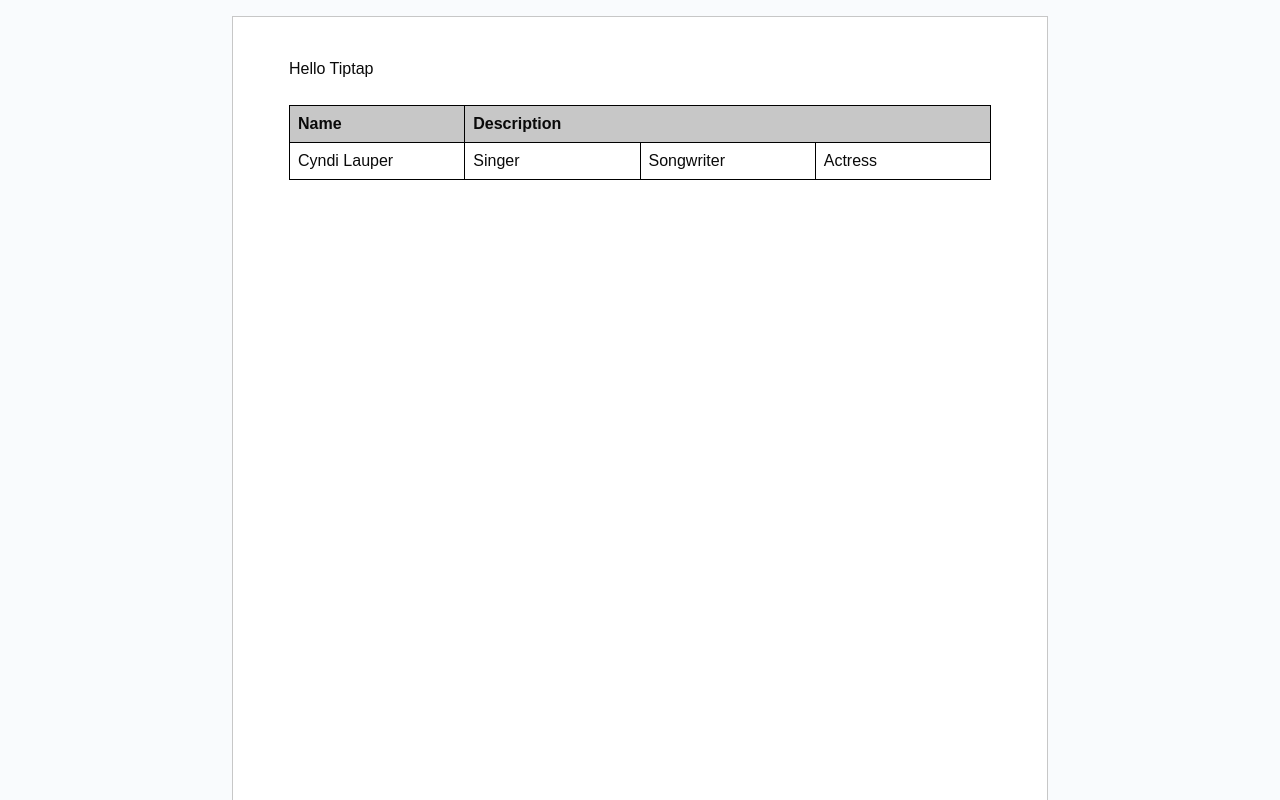
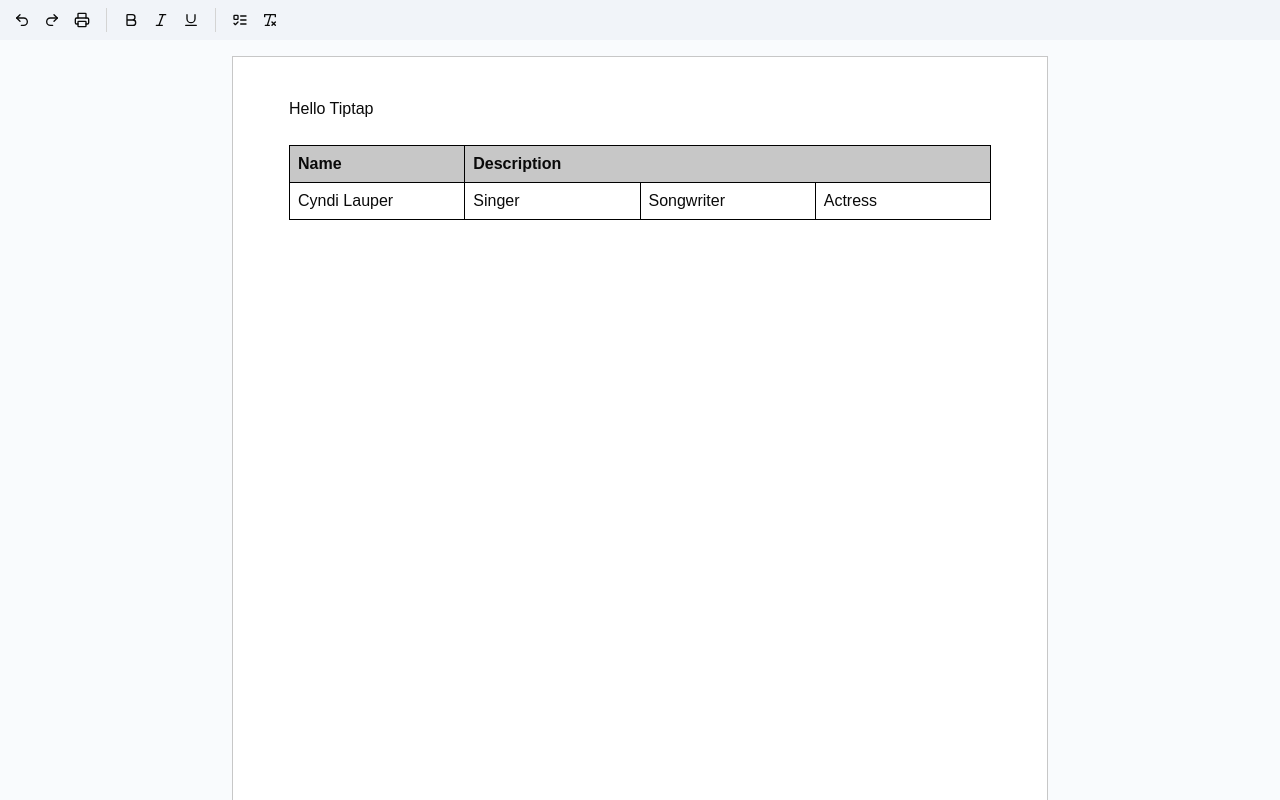
Before and after one commit to kexiZeroing/docs-clone, a Next.js app: page /documents/1 in a window 1280 px wide. Shown: the top 800 px of the page. Built offline with nearby package versions, Linux system fonts and the light colour scheme.

Commit message:
add toolbar and editor functionality

```diff
--- a/package.json
+++ b/package.json
@@ -9,6 +9,7 @@
     "lint": "next lint"
   },
   "dependencies": {
+    "@radix-ui/react-separator": "^1.1.1",
     "@radix-ui/react-slot": "^1.1.1",
     "@tiptap/extension-image": "^2.11.0",
     "@tiptap/extension-table": "^2.11.0",
@@ -17,6 +18,7 @@
     "@tiptap/extension-table-row": "^2.11.0",
     "@tiptap/extension-task-item": "^2.11.0",
     "@tiptap/extension-task-list": "^2.11.0",
+    "@tiptap/extension-underline": "^2.11.0",
     "@tiptap/pm": "^2.11.0",
     "@tiptap/react": "^2.11.0",
     "@tiptap/starter-kit": "^2.11.0",
@@ -27,7 +29,8 @@
     "react": "^19.0.0",
     "react-dom": "^19.0.0",
     "tailwind-merge": "^2.6.0",
-    "tailwindcss-animate": "^1.0.7"
+    "tailwindcss-animate": "^1.0.7",
+    "zustand": "^5.0.2"
   },
   "devDependencies": {
     "@eslint/eslintrc": "^3",
--- a/src/app/documents/[documentId]/editor.tsx
+++ b/src/app/documents/[documentId]/editor.tsx
@@ -1,17 +1,22 @@
-'use client'
+'use client';
 
 // https://tiptap.dev/docs/editor/getting-started/install/nextjs
-import { useEditor, EditorContent } from '@tiptap/react'
-import StarterKit from '@tiptap/starter-kit'
-import TaskItem from '@tiptap/extension-task-item'
-import TaskList from '@tiptap/extension-task-list'
-import Table from '@tiptap/extension-table'
-import TableCell from '@tiptap/extension-table-cell'
-import TableHeader from '@tiptap/extension-table-header'
-import TableRow from '@tiptap/extension-table-row'
-import Image from '@tiptap/extension-image'
+import { useEditor, EditorContent } from '@tiptap/react';
+import StarterKit from '@tiptap/starter-kit';
+import TaskItem from '@tiptap/extension-task-item';
+import TaskList from '@tiptap/extension-task-list';
+import Table from '@tiptap/extension-table';
+import TableCell from '@tiptap/extension-table-cell';
+import TableHeader from '@tiptap/extension-table-header';
+import TableRow from '@tiptap/extension-table-row';
+import Image from '@tiptap/extension-image';
+import Underline from '@tiptap/extension-underline';
+
+import { useEditorStore } from '@/store/use-editor-store';
 
 export const Editor = () => {
+  const { setEditor } = useEditorStore();
+
   const editor = useEditor({
     editorProps: {
       attributes: {
@@ -19,6 +24,28 @@ export const Editor = () => {
         class: "focus: outline-none bg-white border border-[#C7C7C7] flex flex-col min-h-[1054px] w-[816px] py-10 pr-14 cursor-text",
         style: "padding-left: 56px; padding-right: 56px;",
       }
+    },
+    onCreate: ({ editor }) => {
+      setEditor(editor);
+    },
+    onDestroy: () => {
+      setEditor(null);
+    },
+    // To make sure the toolbar will be updated with the editor state
+    onUpdate: ({ editor }) => {
+      setEditor(editor);
+    },
+    onSelectionUpdate: ({ editor }) => {
+      setEditor(editor);
+    },
+    onTransaction: ({ editor }) => {
+      setEditor(editor);
+    },
+    onFocus: ({ editor }) => {
+      setEditor(editor);
+    },
+    onBlur: ({ editor }) => {
+      setEditor(editor);
     },
     // https://tiptap.dev/docs/editor/extensions/functionality/starterkit
     extensions: [
@@ -34,6 +61,7 @@ export const Editor = () => {
       TableHeader,
       TableCell,
       Image,
+      Underline,
     ],
     content: `
         <p>Hello Tiptap</p>
@@ -53,7 +81,7 @@ export const Editor = () => {
         </table>
       `,
     immediatelyRender: false,
-  })
+  });
 
   return (
     <div className='size-full overflow-x-auto bg-[#F9FBFD] px-4'>
--- a/src/app/documents/[documentId]/page.tsx
+++ b/src/app/documents/[documentId]/page.tsx
@@ -1,4 +1,5 @@
 import { Editor } from './editor';
+import { Toolbar } from './toolbar';
 
 interface DocumentIdPageProps {
   params: Promise<{ documentId: string }>
@@ -9,7 +10,8 @@ const DocumentIdPage = async ({ params }: DocumentIdPageProps) => {
   const { documentId } = await params;
 
   return (
-    <div className='min-h-100 flex justify-center'>
+    <div className='min-h-100'>
+      <Toolbar />
       <Editor />
     </div>
   )
--- /dev/null
+++ b/src/app/documents/[documentId]/toolbar.tsx
@@ -0,0 +1,121 @@
+'use client';
+
+import { cn } from '@/lib/utils';
+import {
+  LucideIcon,
+  Undo2Icon,
+  Redo2Icon,
+  PrinterIcon,
+  BoldIcon,
+  ItalicIcon,
+  UnderlineIcon,
+  ListTodoIcon,
+  RemoveFormattingIcon,
+} from 'lucide-react';
+import { Separator } from '@/components/ui/separator';
+
+import { useEditorStore } from '@/store/use-editor-store';
+
+interface ToolbarButtonProps {
+  icon: LucideIcon;
+  isActive?: boolean;
+  onClick: () => void;
+}
+
+const ToolbarButton = ({
+  onClick,
+  isActive,
+  icon: Icon,
+}: ToolbarButtonProps) => {
+  return (
+    <button
+      onClick={onClick}
+      className={cn(
+        'text-sm h-7 min-w-7 flex items-center justify-center rounded-sm hover:bg-neutral-200/80',
+        isActive && 'bg-neutral-200/80'
+      )}
+    >
+      <Icon className="size-4" />
+    </button>
+  )
+}
+
+export const Toolbar = () => {
+  const { editor } = useEditorStore();
+
+  const sections: {
+    label: string;
+    icon: LucideIcon;
+    onClick: () => void;
+    isActive?: boolean;
+  }[][] = [
+    [
+      {
+        label: 'Undo',
+        icon: Undo2Icon,
+        // https://tiptap.dev/docs/collaboration/documents/history
+        onClick: () => editor?.chain().focus().undo().run(),
+      },
+      {
+        label: 'Redo',
+        icon: Redo2Icon,
+        onClick: () => editor?.chain().focus().redo().run(),
+      },
+      {
+        label: 'Print',
+        icon: PrinterIcon,
+        onClick: () => window.print(),
+      },
+    ],
+    [
+      {
+        label: 'Bold',
+        icon: BoldIcon,
+        isActive: editor?.isActive('bold'),
+        onClick: () => editor?.chain().focus().toggleBold().run(),
+      },
+      {
+        label: 'Italic',
+        icon: ItalicIcon,
+        isActive: editor?.isActive('italic'),
+        onClick: () => editor?.chain().focus().toggleItalic().run(),
+      },
+      {
+        label: 'Underline',
+        icon: UnderlineIcon,
+        isActive: editor?.isActive('underline'),
+        // https://tiptap.dev/docs/editor/extensions/marks/underline
+        onClick: () => editor?.chain().focus().toggleUnderline().run(),
+      },
+    ],
+    [
+      {
+        label: 'List Todo',
+        icon: ListTodoIcon,
+        isActive: editor?.isActive('taskList'),
+        onClick: () => editor?.chain().focus().toggleTaskList().run(),
+      },
+      {
+        label: 'Remove Formatting',
+        icon: RemoveFormattingIcon,
+        onClick: () => editor?.chain().focus().unsetAllMarks().run(),
+      }
+    ],
+  ];
+
+  return (
+    <div className="bg-[#F1F4F9] px-2 py-0.5 min-h-[40px] flex items-center gap-x-0.5 overflow-x-auto">
+      {sections[0].map(item => (
+        <ToolbarButton key={item.label} {...item} />
+      ))}
+      <Separator orientation='vertical' className='h-6 mx-2 bg-neutral-300' />
+      {sections[1].map(item => (
+        <ToolbarButton key={item.label} {...item} />
+      ))}
+      <Separator orientation='vertical' className='h-6 mx-2 bg-neutral-300' />
+      {sections[2].map(item => (
+        <ToolbarButton key={item.label} {...item} />
+      ))}
+    </div>
+  );
+}
--- /dev/null
+++ b/src/components/ui/separator.tsx
@@ -0,0 +1,31 @@
+"use client"
+
+import * as React from "react"
+import * as SeparatorPrimitive from "@radix-ui/react-separator"
+
+import { cn } from "@/lib/utils"
+
+const Separator = React.forwardRef<
+  React.ElementRef<typeof SeparatorPrimitive.Root>,
+  React.ComponentPropsWithoutRef<typeof SeparatorPrimitive.Root>
+>(
+  (
+    { className, orientation = "horizontal", decorative = true, ...props },
+    ref
+  ) => (
+    <SeparatorPrimitive.Root
+      ref={ref}
+      decorative={decorative}
+      orientation={orientation}
+      className={cn(
+        "shrink-0 bg-border",
+        orientation === "horizontal" ? "h-[1px] w-full" : "h-full w-[1px]",
+        className
+      )}
+      {...props}
+    />
+  )
+)
+Separator.displayName = SeparatorPrimitive.Root.displayName
+
+export { Separator }
--- /dev/null
+++ b/src/store/use-editor-store.ts
@@ -0,0 +1,12 @@
+import { create } from 'zustand';
+import type { Editor } from '@tiptap/react';
+
+interface EditorStore {
+  editor: Editor | null;
+  setEditor: (editor: Editor | null) => void;
+}
+
+export const useEditorStore = create<EditorStore>((set) => ({
+  editor: null,
+  setEditor: (editor) => set({ editor }),
+}));
```
Also changed, not shown: 1 other file (tests, documents, lock files or other folders).
